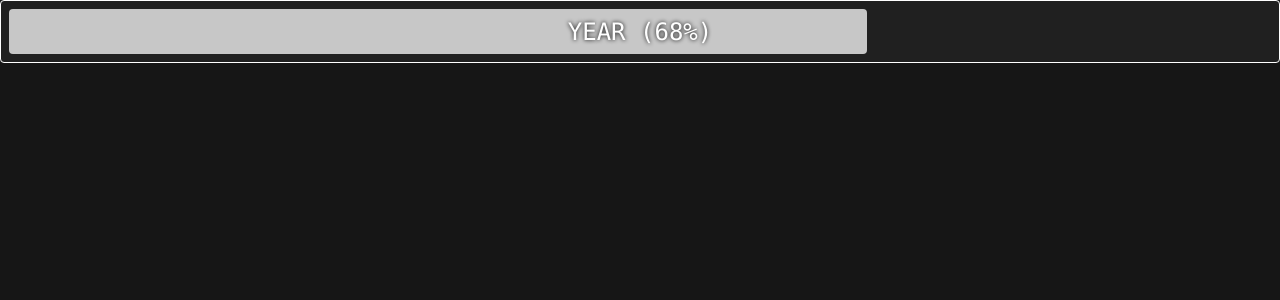
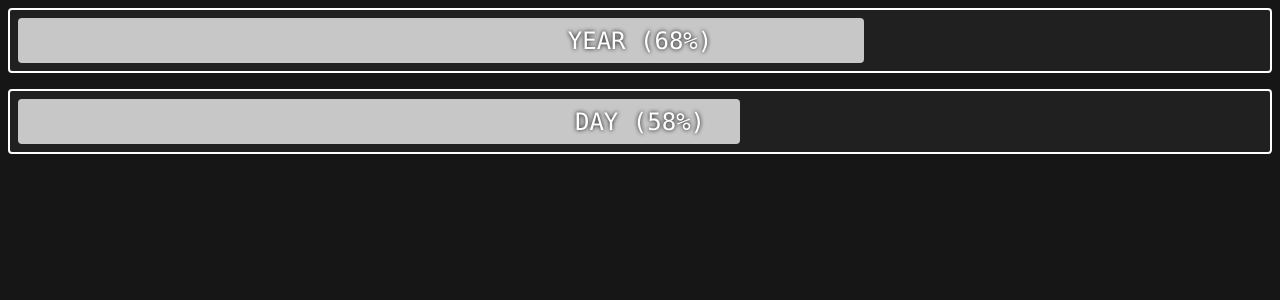
Before and after one commit to susickypavel/year-progress-board, a Next.js app: page / in a window 1280 px wide. Shown: the top 300 px of the page. Built offline with nearby package versions, Linux system fonts and the light colour scheme.

Commit message:
feat: day progress

```diff
--- a/pages/index.tsx
+++ b/pages/index.tsx
@@ -1,10 +1,18 @@
 import { NextPage } from "next";
 import { ProgressBar } from "../src/components/ProgressBar";
+import { getDayProgress } from "../src/utils/getDayProgress";
 import { getYearProgress } from "../src/utils/getYearProgress";
 
 const Index: NextPage = () => {
   const yearProgress = getYearProgress();
-  return <ProgressBar title="YEAR" fill_value={yearProgress} />;
+  const dayProgress = getDayProgress();
+
+  return (
+    <div>
+      <ProgressBar title="YEAR" fill_value={yearProgress} />
+      <ProgressBar title="DAY" fill_value={dayProgress} />
+    </div>
+  );
 };
 
 export default Index;
--- a/src/components/ProgressBar.module.scss
+++ b/src/components/ProgressBar.module.scss
@@ -6,8 +6,10 @@ $progress-radius: 4px;
 
   height: 45px;
   background: #202020;
-  border: 1px solid white;
+  border: 2px solid white;
   border-radius: $progress-radius;
+
+  margin-bottom: 16px;
 }
 
 .progressBar__fill {
--- a/src/styles/global.scss
+++ b/src/styles/global.scss
@@ -1,6 +1,8 @@
 @import "./reset.scss";
 
 body {
+  margin: 8px;
+
   background: #161616;
   font-family: "Consolas";
 }
--- /dev/null
+++ b/src/utils/getDayProgress.ts
@@ -0,0 +1,7 @@
+export function getDayProgress() {
+  const currentDate = new Date();
+
+  console.log(currentDate.getHours());
+
+  return Math.floor((currentDate.getUTCHours() / 24) * 100);
+}
```
